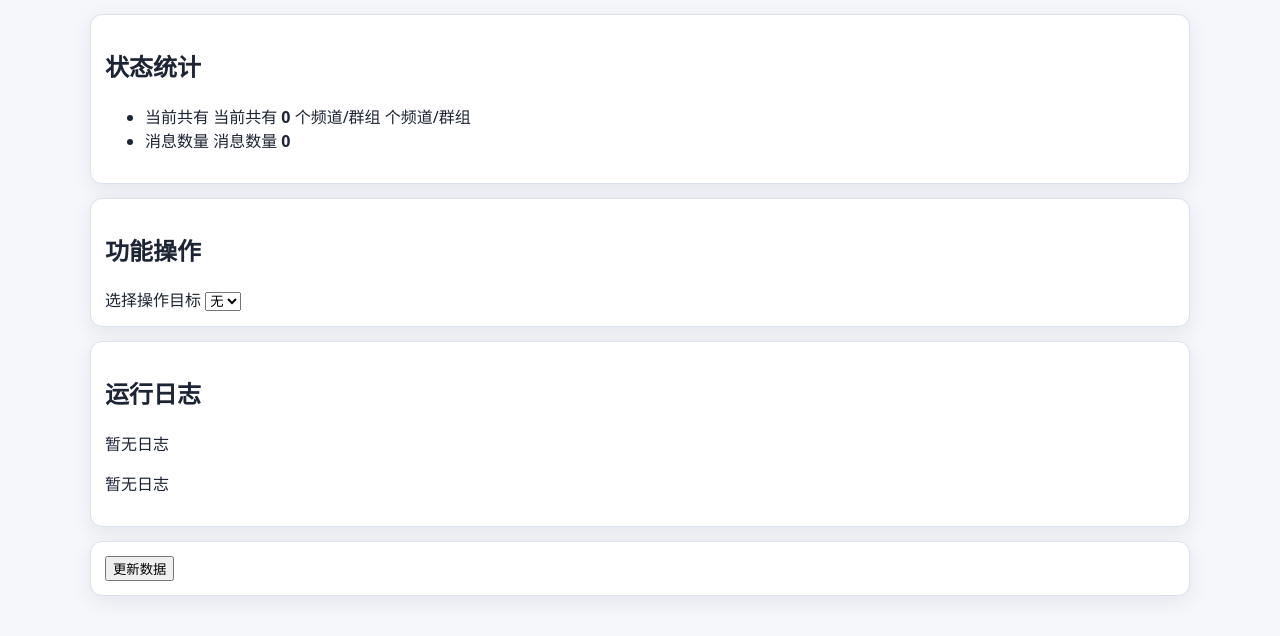
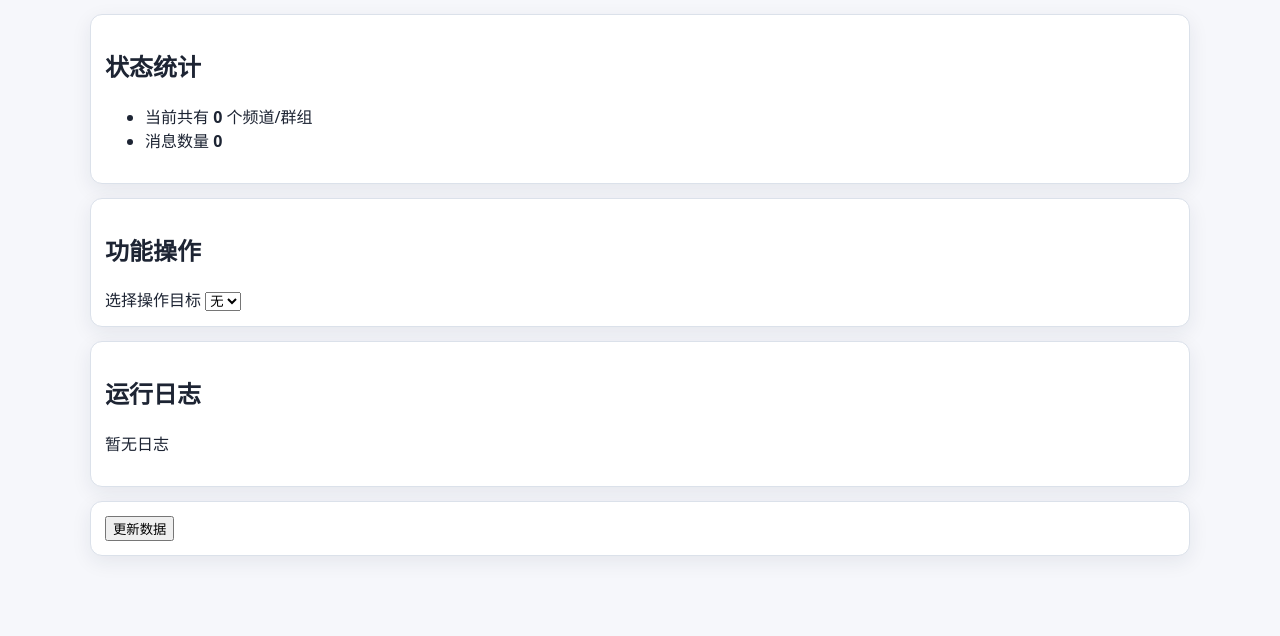
Before and after one commit to a328929/db, a Flask app: page /admin/manage in a window 1280 px wide. Shown: the part 79-715 px from the top of the page. Run offline with Flask 3, Linux system fonts and the light colour scheme; data that the repository does not hold is empty.

Commit message:
fix admin manage duplicate static placeholders

```diff
--- a/templates/admin_manage.html
+++ b/templates/admin_manage.html
@@ -18,12 +18,9 @@
       <h2 id="adminStatusTitle">状态统计</h2>
       <ul aria-label="后台状态统计项">
         <li>
-          <span>当前共有 </span>
           <strong id="admin-stat-scope" aria-live="polite">x</strong>
-          <span> 个频道/群组</span>
         </li>
         <li>
-          <span>消息数量 </span>
           <strong id="admin-stat-messages" aria-live="polite">x</strong>
         </li>
       </ul>
@@ -70,9 +67,7 @@
         aria-live="polite"
         aria-relevant="additions text"
         aria-label="运行日志内容"
-      >
-        <p>暂无日志</p>
-      </div>
+      ></div>
     </section>
 
     <!-- 区域3与区域4之间：清空日志按钮 -->
```
